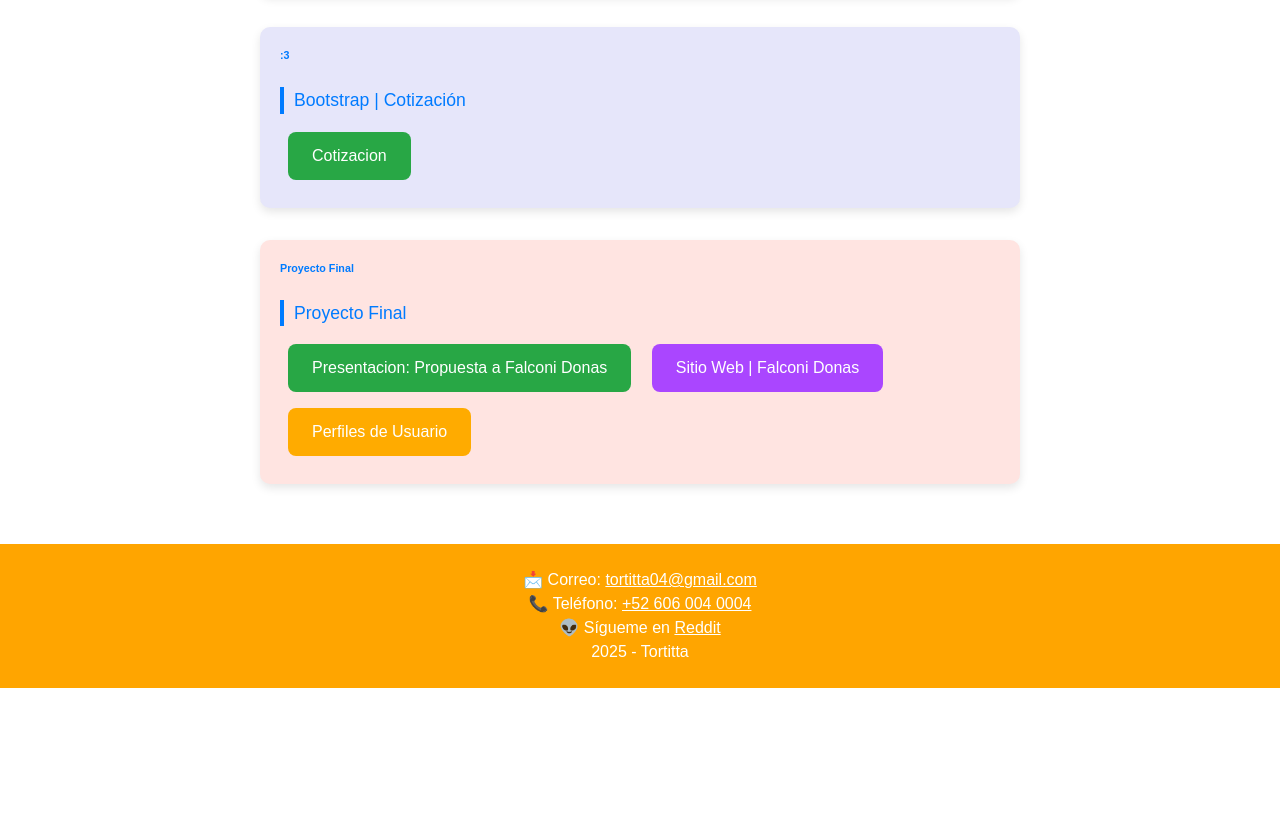
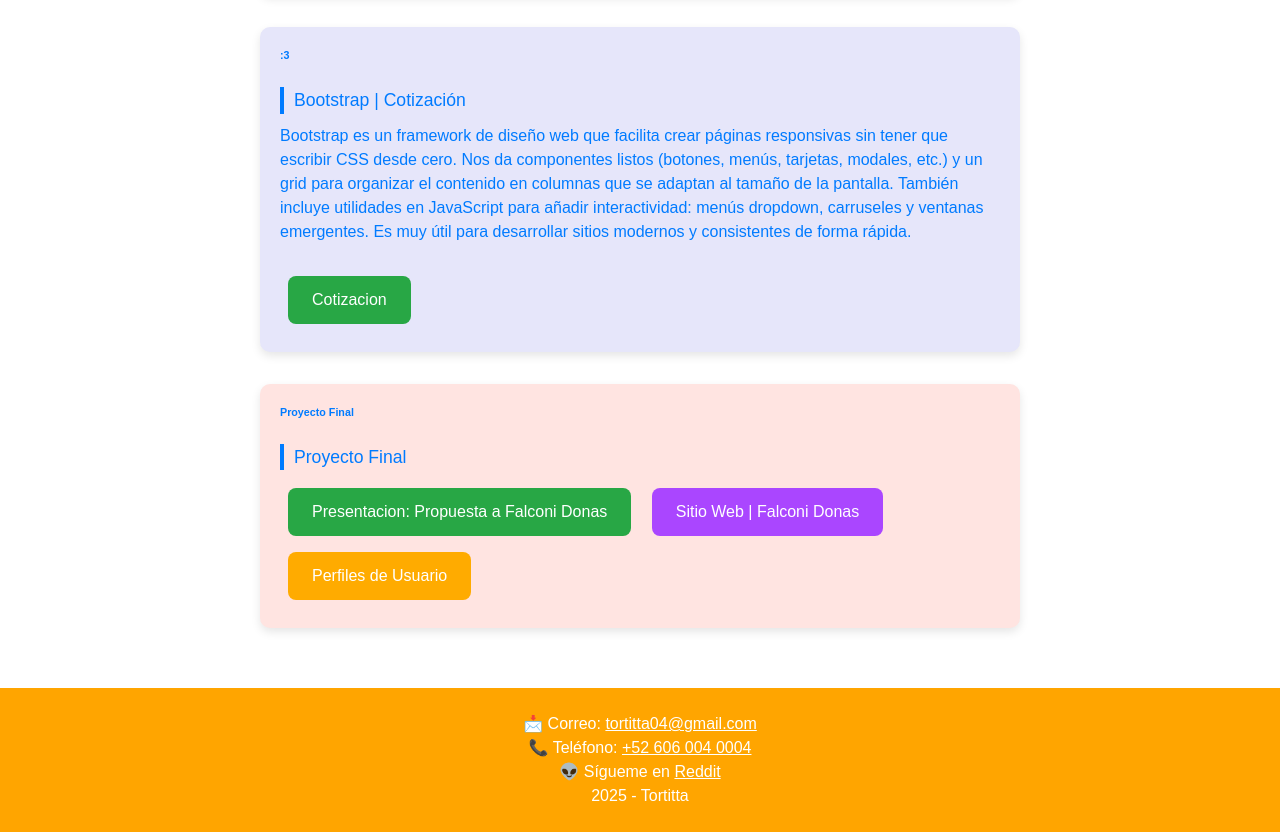
Before and after one commit to LuisRangel04/BitacoraTest, a plain HTML site: page tercero.html in a window 1280 px wide. Shown: the part 860-1692 px from the top of the page. Before the commit the page ends 1548 px from the top, so only its background shows below. Drawn offline with Linux system fonts and the light colour scheme.

Commit message:
Update tercero.html

```diff
--- a/tercero.html
+++ b/tercero.html
@@ -66,6 +66,10 @@
         <section id="bloque-rosa" class="contenedor-rosa">
             <h6>:3</h6><br>
             <div class="tema">Bootstrap | Cotización </div>
+            <p>Bootstrap es un framework de diseño web que facilita crear páginas responsivas sin tener que escribir CSS desde cero.
+                Nos da componentes listos (botones, menús, tarjetas, modales, etc.) y un grid para organizar el contenido en columnas
+                que se adaptan al tamaño de la pantalla. También incluye utilidades en JavaScript para añadir interactividad: menús
+                dropdown, carruseles y ventanas emergentes. Es muy útil para desarrollar sitios modernos y consistentes de forma rápida.</p><br>
             <a href="https://alumnosuacj-my.sharepoint.com/:w:/g/personal/al230328_alumnos_uacj_mx/EUltJQX-oM1Nl6CrXyHgv1IBXMEBGB9SbfKvRAeYiDD9GA?e=k02C8y" target="_blank"
            style="display:inline-block; padding:0.75rem 1.5rem; margin:0.5rem; background:#28a745; color:white; border-radius:0.5rem; text-decoration:none; transition:0.3s;">
            Cotizacion
```
